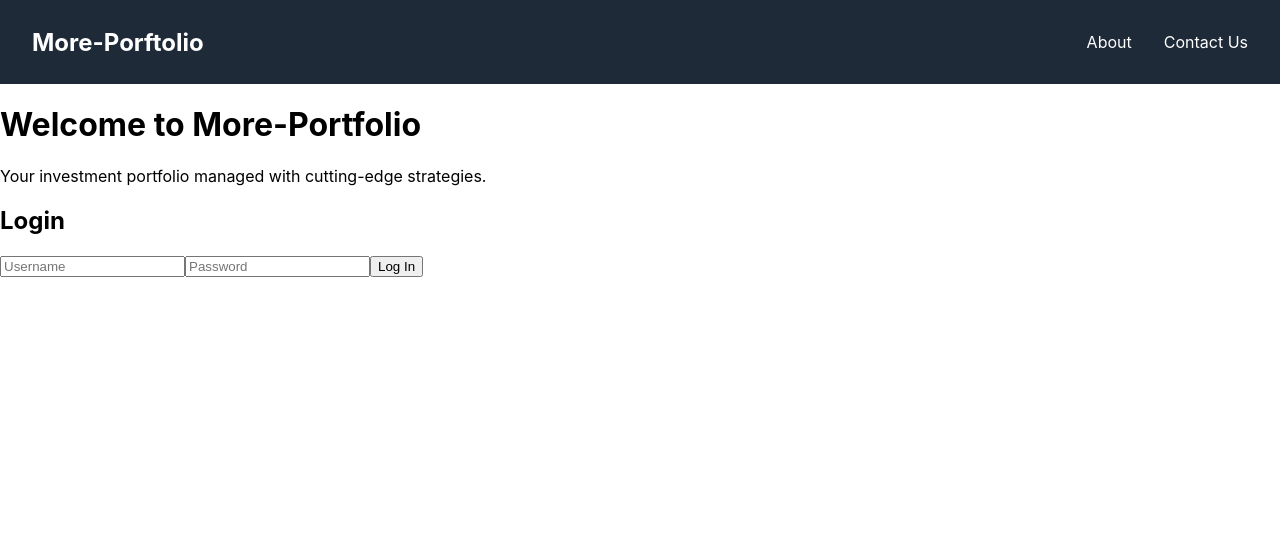
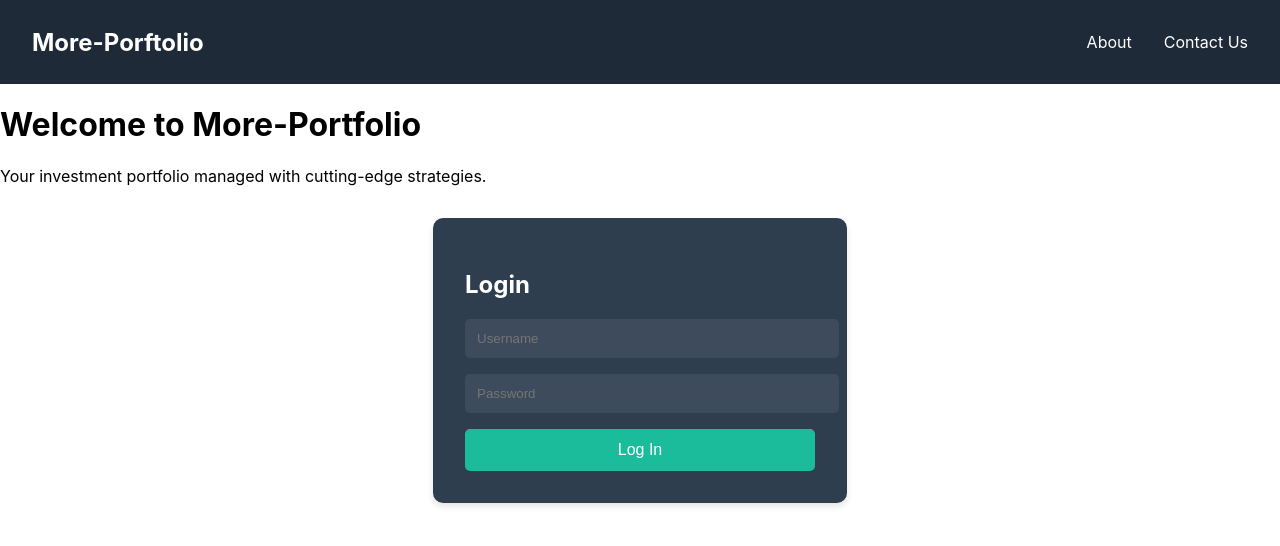
Before and after one commit to ahmet794/more-portfolio, a React (Create React App) app in the folder portfolio-app/frontend/: page / in a window 1280 px wide. Shown: the top 546 px of the page. Built offline with nearby package versions, Linux system fonts and the light colour scheme.

Commit message:
Login is customized

```diff
--- a/portfolio-app/frontend/src/components/Login.css
+++ b/portfolio-app/frontend/src/components/Login.css
@@ -0,0 +1,36 @@
+/* src/components/Login.css */
+.login-container {
+    background-color: #2f3e4f;
+    padding: 2rem;
+    border-radius: 10px;
+    box-shadow: 0px 4px 6px rgba(0, 0, 0, 0.1);
+    width: 350px;
+    margin: 2rem auto;
+    color: #fff;
+}
+
+.login-form input {
+    width: 100%;
+    padding: 0.75rem;
+    margin-bottom: 1rem;
+    border: none;
+    border-radius: 5px;
+    background-color: #3d4b5c;
+    color: #fff;
+}
+
+.login-form button {
+    width: 100%;
+    padding: 0.75rem;
+    background-color: #1abc9c; /* Button color */
+    border: none;
+    border-radius: 5px;
+    color: #fff;
+    font-size: 1rem;
+    cursor: pointer;
+    transition: background-color 0.3s ease;
+}
+
+.login-form button:hover {
+    background-color: #16a085; /* Hover color */
+}
```
